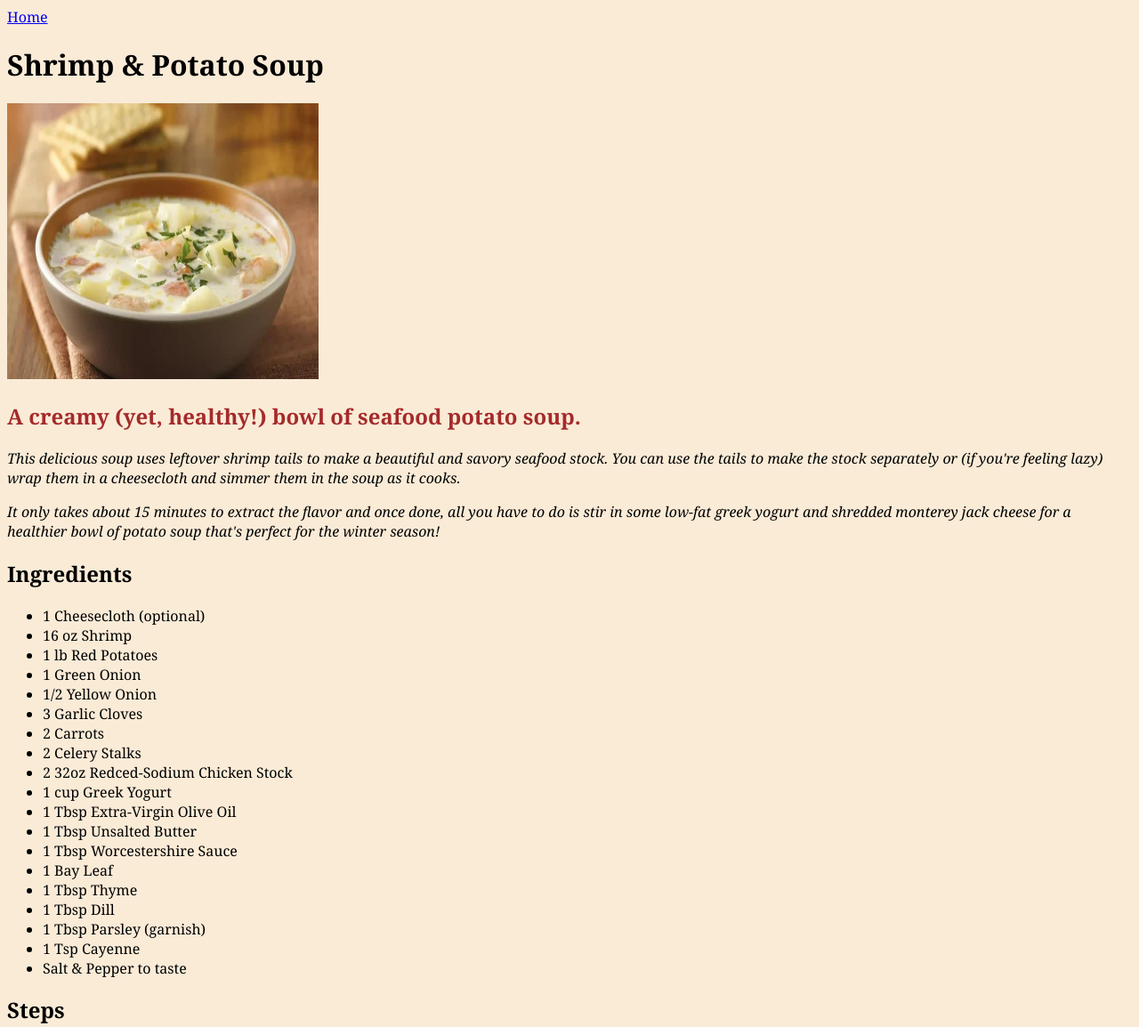
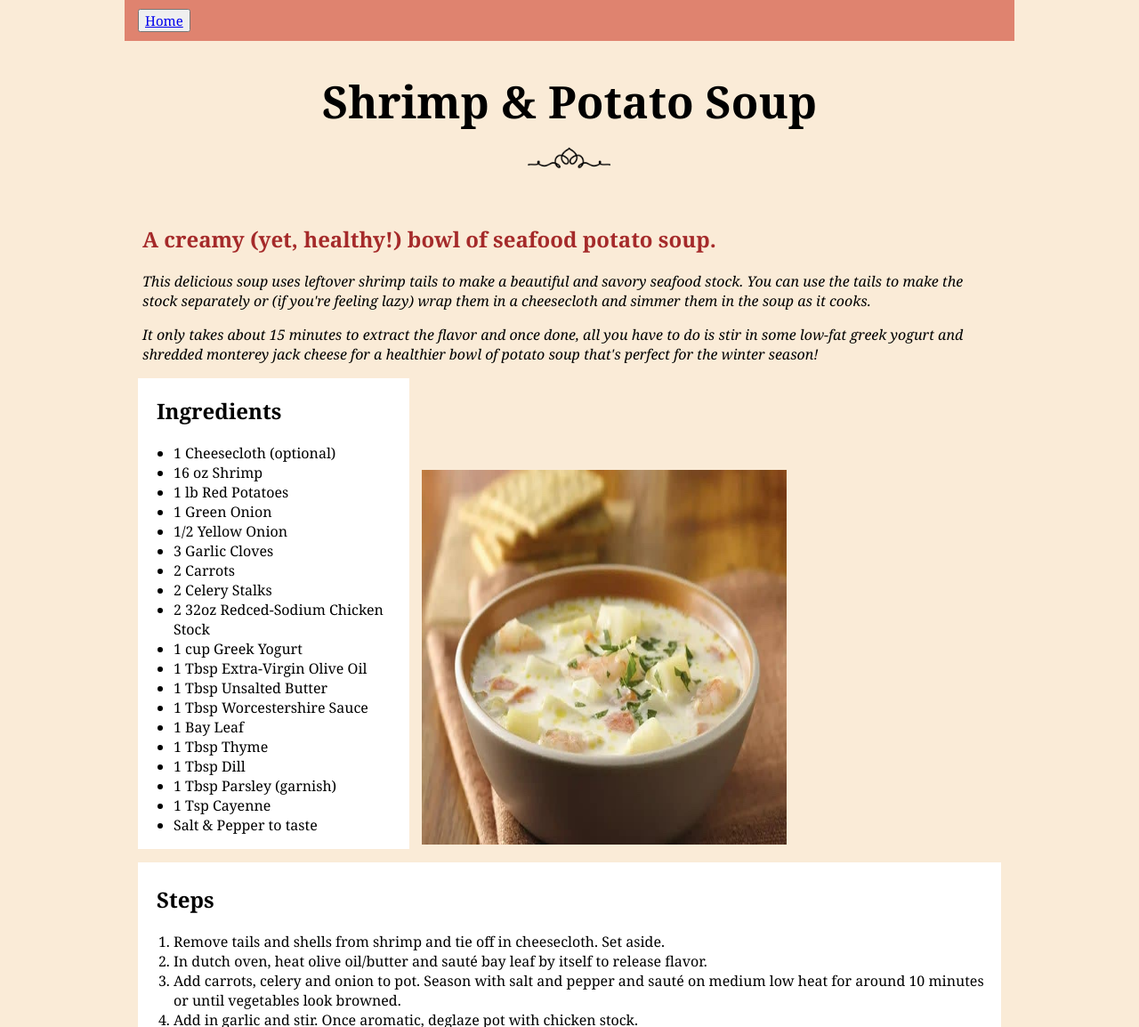
Before and after one commit to SCM42/odin-recipes, a plain HTML site: page recipes/shrimp-potato-soup.html in a window 1280 px wide. Shown: the top 1154 px of the page at 89% size. Drawn offline with Linux system fonts and the light colour scheme.

Commit message:
Create a new layout for potato soup recipe page
Experimented with creating a more modern wepage design. I added a new
logo icon under recipe title. Changed the background-color of the home
bar. Increased the font size for the recipe title so it stood out more.
I enclosed the ingredients, steps, recipe-image, logo, and home
button section in `div` tags. Changed the ingredients section and
recipe image to `display: inline-block` so that they would align next
to each other and then adjusted margin and padding on everything until I
 settled on something I liked.

```diff
--- a/recipes/shrimp-potato-soup.html
+++ b/recipes/shrimp-potato-soup.html
@@ -3,22 +3,24 @@
   <head>
     <meta charset="utf-8" />
     <title>Shrimp Potato Soup</title>
-    <link rel="stylesheet" href="../styles.css">
+    <link rel="stylesheet" href="../styles.css" />
   </head>
 
   <body>
-    <a href="../index.html">Home</a>
+    <div class=home><button><a href="../index.html">Home</a></button></div>
 
-    <h1>Shrimp & Potato Soup</h1>
-    <img
-      src="../img/potato-soup.jpg"
-      alt="A beige bowl of comforting potato soup with chunks of carrots and potatoes."
-      width="350"
-      height="310"
-    />
+    <h1 class="title">Shrimp & Potato Soup</h1>
+
+    <div class="logo-card"><img
+      id="logo"
+      src="../img/frame.png"
+      alt="decorative swirling icon">
+    </div>
 
     <!-- Description -->
-    <h2 class="description">A creamy (yet, healthy!) bowl of seafood potato soup.</h2>
+    <h2 class="description">
+      A creamy (yet, healthy!) bowl of seafood potato soup.
+    </h2>
 
     <p class="description para">
       This delicious soup uses leftover shrimp tails to make a beautiful and
@@ -35,9 +37,10 @@
     </p>
 
     <!-- Ingredient List -->
-    <h2>Ingredients</h2>
+    <div class="ingredient-card">
+      <h2 class="ingredient-header">Ingredients</h2>
 
-    <ul>
+      <ul class="ingredient-list">
         <li>1 Cheesecloth (optional)</li>
         <li>16 oz Shrimp</li>
         <li>1 lb Red Potatoes</li>
@@ -58,11 +61,22 @@
         <li>1 Tsp Cayenne</li>
         <li>Salt & Pepper to taste</li>
       </ul>
+    </div>
+
+    <div class="recipe-picture">
+      <img
+        src="../img/potato-soup.jpg"
+        alt="A beige bowl of comforting potato soup with chunks of carrots and potatoes."
+        width="410"
+        height="421"
+      />
+    </div>
 
     <!-- Recipe Steps -->
-    <h2>Steps</h2>
+    <div class="steps-card">
+      <h2 class="steps-header">Steps</h2>
 
-    <ol>
+      <ol class="steps-list">
         <li>
           Remove tails and shells from shrimp and tie off in cheesecloth. Set
           aside.
@@ -73,8 +87,8 @@
         </li>
         <li>
           Add carrots, celery and onion to pot. Season with salt and pepper and
-        sauté on medium low heat for around 10 minutes or until vegetables look
-        browned.
+          sauté on medium low heat for around 10 minutes or until vegetables
+          look browned.
         </li>
         <li>
           Add in garlic and stir. Once aromatic, deglaze pot with chicken stock.
@@ -85,20 +99,22 @@
           simmer uncovered for about 15-20 minutes.
         </li>
         <li>
-        Remove shells from pot. In a small cup or bowl, take a little of the hot
-        soup broth and whisk it into the greek yogurt. This tempers the yogurt
-        and is a crucial step to keep it from curdling. Once adequately
+          Remove shells from pot. In a small cup or bowl, take a little of the
+          hot soup broth and whisk it into the greek yogurt. This tempers the
+          yogurt and is a crucial step to keep it from curdling. Once adequately
           combined, stir the yogurt into the soup.
         </li>
         <li>
-        Taste and season as desired then turn to heat low and cover. Simmer for
-        another 15-20 minutes or until potatoes are fully cooked.
+          Taste and season as desired then turn to heat low and cover. Simmer
+          for another 15-20 minutes or until potatoes are fully cooked.
         </li>
         <li>
           Remove bay leaf and turn off heat. Add shrimp to pot (it will cook
           within 2 to 3 minutes). Stir in shredded cheese and worcestershire
-        sauce. Season to taste and garnish with green onions and parsley. Enjoy!
+          sauce. Season to taste and garnish with green onions and parsley.
+          Enjoy!
         </li>
       </ol>
+    </div>
   </body>
 </html>
--- a/styles.css
+++ b/styles.css
@@ -1,10 +1,76 @@
 * {
     font-family: Georgia, 'Times New Roman', Times, serif;
+}
+
+body {
+    width: 1000px;
+    margin: 0 auto;
     background-color: antiquewhite;
+    box-sizing: border-box;
+}
+
+.home {
+    background-color: #df836f;
+    padding: 10px 10px 10px 15px;
+}
+
+button {
+    font-size: 15px;
+}
+
+.title {
+    text-align: center;
+    font-size: 50px;
+    margin-bottom: -15px;
+}
+
+#logo {
+    display: block;
+    height: 100px;
+    width:100px;
+    margin: 0 auto;
+}
+
+.recipe-picture {
+    display: inline-block;
+    vertical-align: bottom;
+}
+
+.ingredient-card {
+    background-color: white;
+    display: inline-block;
+    width: 305px;
+    margin-left: 15px;
+    margin-right: 10px;
+}
+
+.ingredient-header {
+    background-color: white;
+    margin-left: 21px;
+}
+
+.ingredient-list {
+    background-color: white;
+}
+
+.steps-card {
+    margin: 15px;
+    padding: 5px 5px 5px 0px;
+    background-color: white;
+}
+
+.steps-header {
+    margin-left: 21px;
+    background-color: white;
+}
+
+.steps-list {
+    background-color: white;
 }
 
 .description {
     color:brown;
+    padding: 0px 20px;
 }
 
 .para {
```
Also changed, not shown: img/frame.png (added). Lines whose indentation alone changed are shown as unchanged.
